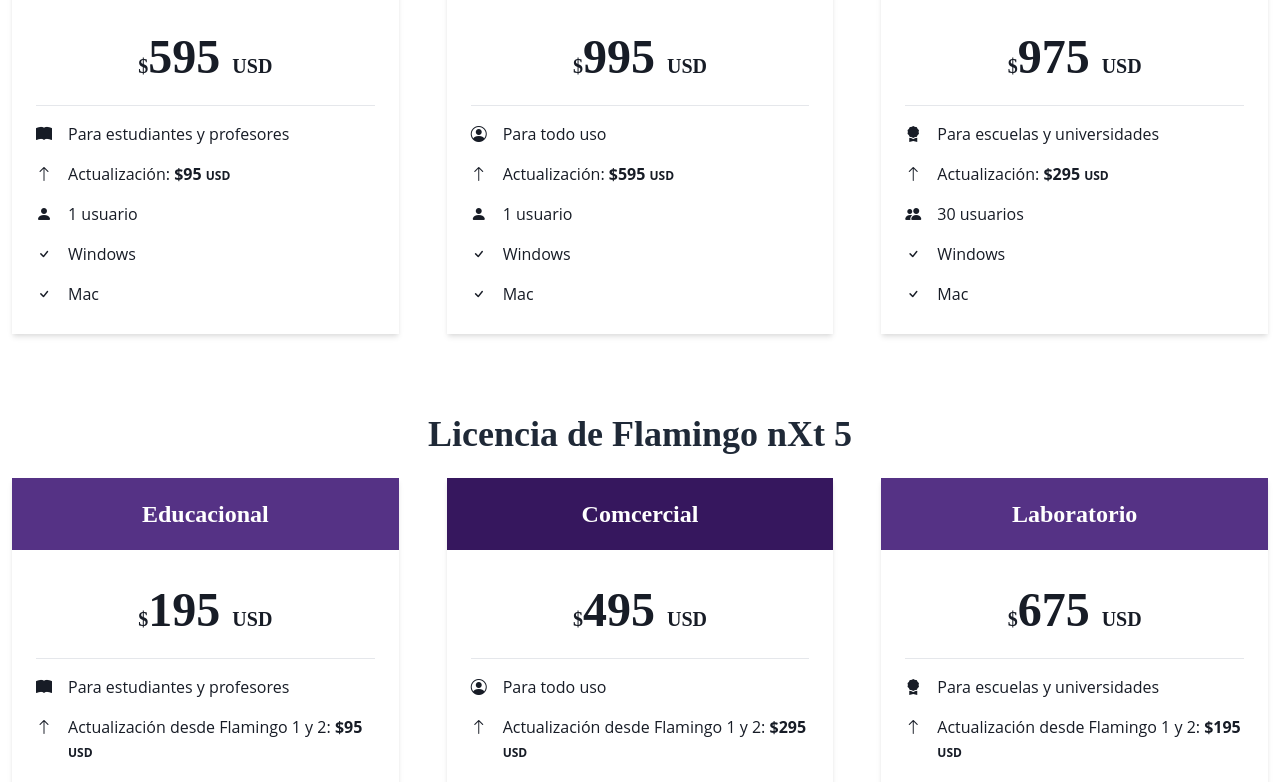
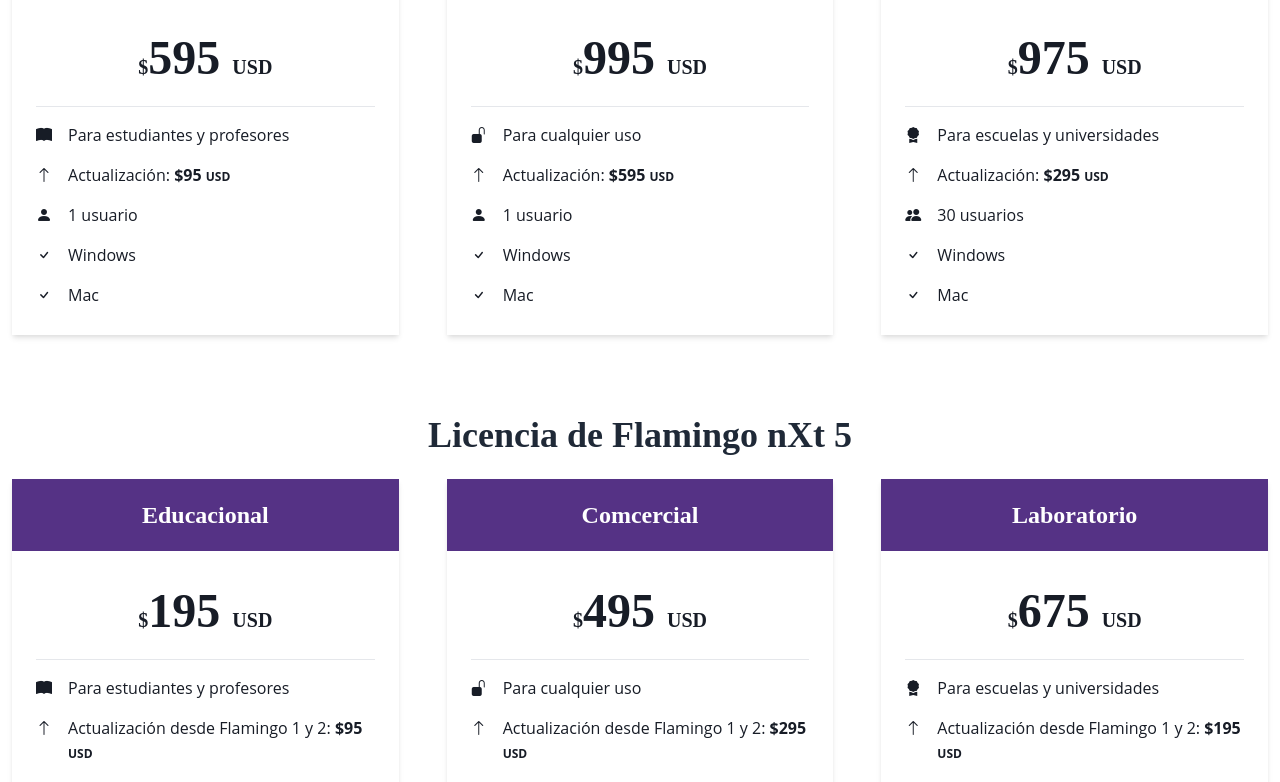
Before and after one commit to Comecacahuates/web-sicadcam, a Next.js app: page /Rhinoceros in a window 1280 px wide. Shown: the part 5633-6415 px from the top of the page. Built offline with nearby package versions, Linux system fonts and the light colour scheme.

Commit message:
Contenedor de tarjetas

```diff
--- a/components/card.tsx
+++ b/components/card.tsx
@@ -1,7 +1,7 @@
 import * as React from "react";
 
 /** Propiedades */
-export interface CardProps {
+export interface CardProps extends React.HTMLProps<HTMLDivElement> {
   color: string;
   title: string;
   children: React.ReactNode;
@@ -10,11 +10,12 @@
 /** Componente de tarjeta */
 export default function Card(props: CardProps) {
   /* Propiedades */
-  const { color, title, children } = props;
+  const { color, title, children, ...divProps } = props;
+  const { className, ...restProps } = divProps;
 
   /* Renderización */
   return (
-    <div className="shadow-md overflow-hidden">
+    <div className={`shadow-md overflow-hidden ${className}`} {...restProps}>
       <div className={`px-6 py-3 ${color}`}>
         <p className="text-center text-white font-bold font-display text-2xl my-2">
           {title}
--- a/components/pricecomparison.tsx
+++ b/components/cardscontainer.tsx
@@ -1,18 +1,18 @@
 import * as React from "react";
 
 /** Propiedades */
-export interface PriceComparisonProps {
+export interface CardsContainerProps {
   children: React.ReactNode;
 }
 
 /** Componente de comparación de precios */
-export default function PriceComparison(props: PriceComparisonProps) {
+export default function CardsContainer(props: CardsContainerProps) {
   /* Propiedades */
   const { children } = props;
 
   /* Renderización */
   return (
-    <div className="flex flex-col md:grid md:grid-cols-3 gap-12 md:gap-3 lg:gap-6 xl:gap-12">
+    <div className="flex flex-col md:flex-row gap-6 md:gap-3 lg:gap-6 xl:gap-12 justify-center">
       {children}
     </div>
   );
--- a/pages/Rhinoceros.tsx
+++ b/pages/Rhinoceros.tsx
@@ -4,7 +4,7 @@
 import Layout from "../components/layout";
 import SideImage from "../components/sideimage";
 import PriceCard from "../components/pricecard";
-import PriceComparison from "../components/pricecomparison";
+import CardsContainer from "../components/cardscontainer";
 import Icon from "../components/icon";
 
 export default function Rhinoceros() {
@@ -198,6 +198,7 @@
           </div>
         </SideImage>
       </section>
+      <hr />
       {/* Precios */}
       <section>
         <div className="lg:container mx-auto px-3 my-60">
@@ -205,9 +206,10 @@
           {/* Precios de Rhino */}
           <div className="my-20">
             <h3 className="text-center">Licencia de Rhinoceros 7</h3>
-            <PriceComparison>
+            <CardsContainer>
               {/* Licencia educacional */}
               <PriceCard
+                className="w-1/3"
                 title="Educacional"
                 price="595"
                 currency="USD"
@@ -239,14 +241,15 @@
               </PriceCard>
               {/* Licencia comercial */}
               <PriceCard
+                className="w-1/3"
                 title="Comercial"
                 price="995"
                 currency="USD"
-                color="bg-my-purple-2"
+                color="bg-my-purple-3"
               >
                 <p className="flex">
-                  <Icon className="w-8 flex-none" icon="person-circle" /> Para
-                  todo uso
+                  <Icon className="w-8 flex-none" icon="unlock-fill" /> Para
+                  cualquier uso
                 </p>
                 <p className="flex">
                   <Icon className="w-8 flex-none" icon="arrow-up" />{" "}
@@ -270,6 +273,7 @@
               </PriceCard>
               {/* Licencia de laboratorio */}
               <PriceCard
+                className="w-1/3"
                 title="Laboratorio"
                 price="975"
                 currency="USD"
@@ -301,14 +305,15 @@
                   Mac
                 </p>
               </PriceCard>
-            </PriceComparison>
+            </CardsContainer>
           </div>
           {/* Precios de Flamingo */}
           <div className="my-20">
             <h3 className="text-center">Licencia de Flamingo nXt 5</h3>
-            <PriceComparison>
+            <CardsContainer>
               {/* Licencia educacional */}
               <PriceCard
+                className="w-1/3"
                 title="Educacional"
                 price="195"
                 currency="USD"
@@ -346,14 +351,15 @@
               </PriceCard>
               {/* Licencia comercial */}
               <PriceCard
+                className="w-1/3"
                 title="Comcercial"
                 price="495"
                 currency="USD"
-                color="bg-my-purple-2"
+                color="bg-my-purple-3"
               >
                 <p className="flex">
-                  <Icon className="w-8 flex-none" icon="person-circle" /> Para
-                  todo uso
+                  <Icon className="w-8 flex-none" icon="unlock-fill" /> Para
+                  cualquier uso
                 </p>
                 <p className="flex">
                   <Icon className="w-8 flex-none" icon="arrow-up" />{" "}
@@ -383,6 +389,7 @@
               </PriceCard>
               {/* Licencia de laboratorio */}
               <PriceCard
+                className="w-1/3"
                 title="Laboratorio"
                 price="675"
                 currency="USD"
@@ -418,7 +425,7 @@
                   <Icon className="w-8 flex-none" icon="x" /> Mac
                 </p>
               </PriceCard>
-            </PriceComparison>
+            </CardsContainer>
           </div>
         </div>
       </section>
```
